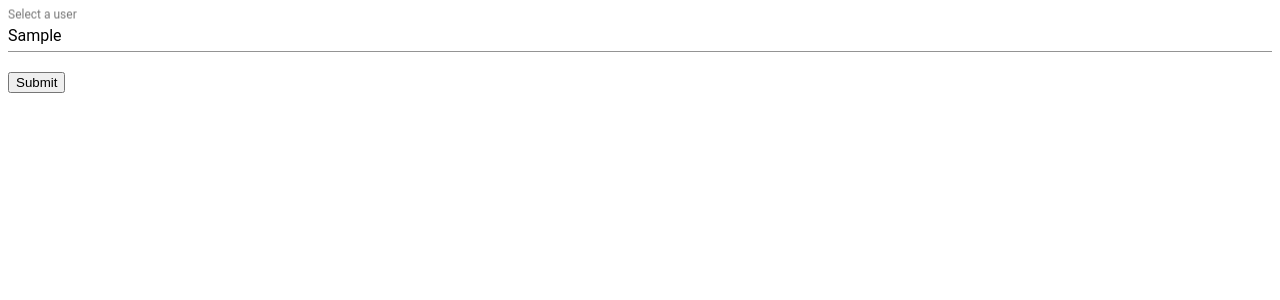
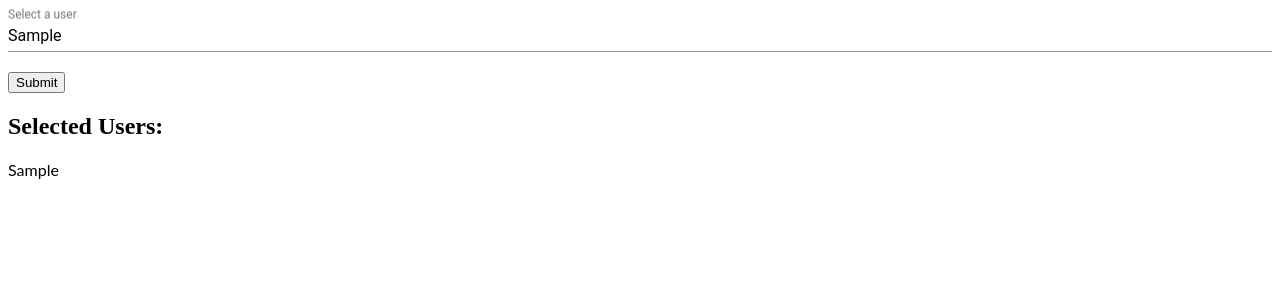
Before and after one commit to SamEdwardsWEG/se-mat-autocomplete-example, an Angular app: page / in a window 1280 px wide. Both pictures are taken after typing "Sample" into the empty fields and a click on the button "Submit". Shown: the top 300 px of the page. Built offline with nearby package versions, Linux system fonts and the light colour scheme.

Commit message:
Display list of selected users

```diff
--- a/src/app/app.component.html
+++ b/src/app/app.component.html
@@ -8,3 +8,10 @@
 </mat-form-field>
 
 <button (click)="submit()">Submit</button>
+
+<div *ngIf="selectedUsers.length > 0">
+<h2>Selected Users:</h2>
+	<div *ngFor="let u of selectedUsers;">
+		<p>{{ u }}</p>
+	</div>
+</div>
--- a/src/app/app.component.ts
+++ b/src/app/app.component.ts
@@ -1,19 +1,21 @@
-import { Component } from '@angular/core';
+import { Component, OnInit } from '@angular/core';
 
-import { FormControl } from '@angular/forms'
+import { FormControl } from '@angular/forms';
 
 import {Observable} from 'rxjs';
-import {map, startWith} from 'rxjs/operators';
+import {map, startWith, tap} from 'rxjs/operators';
 
 @Component({
   selector: 'my-app',
   templateUrl: './app.component.html',
   styleUrls: [ './app.component.css' ]
 })
-export class AppComponent  {
-  name = 'Angular';
+export class AppComponent implements OnInit  {
+
   filteredUsers: Observable<User[]>;
   userControl = new FormControl();
+
+  selectedUsers = [];
 
   users: User[] = [
     {
@@ -38,7 +40,7 @@ export class AppComponent  {
     }
   ];
 
-  constructor() {
+  ngOnInit() {
     this.filteredUsers = this.userControl.valueChanges
     .pipe(
       startWith(''),
@@ -47,7 +49,8 @@ export class AppComponent  {
   }
 
   submit() {
-    console.log(this.userControl.value)
+    this.selectedUsers.push(this.userControl.value);
+    console.log(this.selectedUsers)
   }
 
   private _filterUsers(value: string): User[] {
```
Lines whose indentation alone changed are shown as unchanged.
